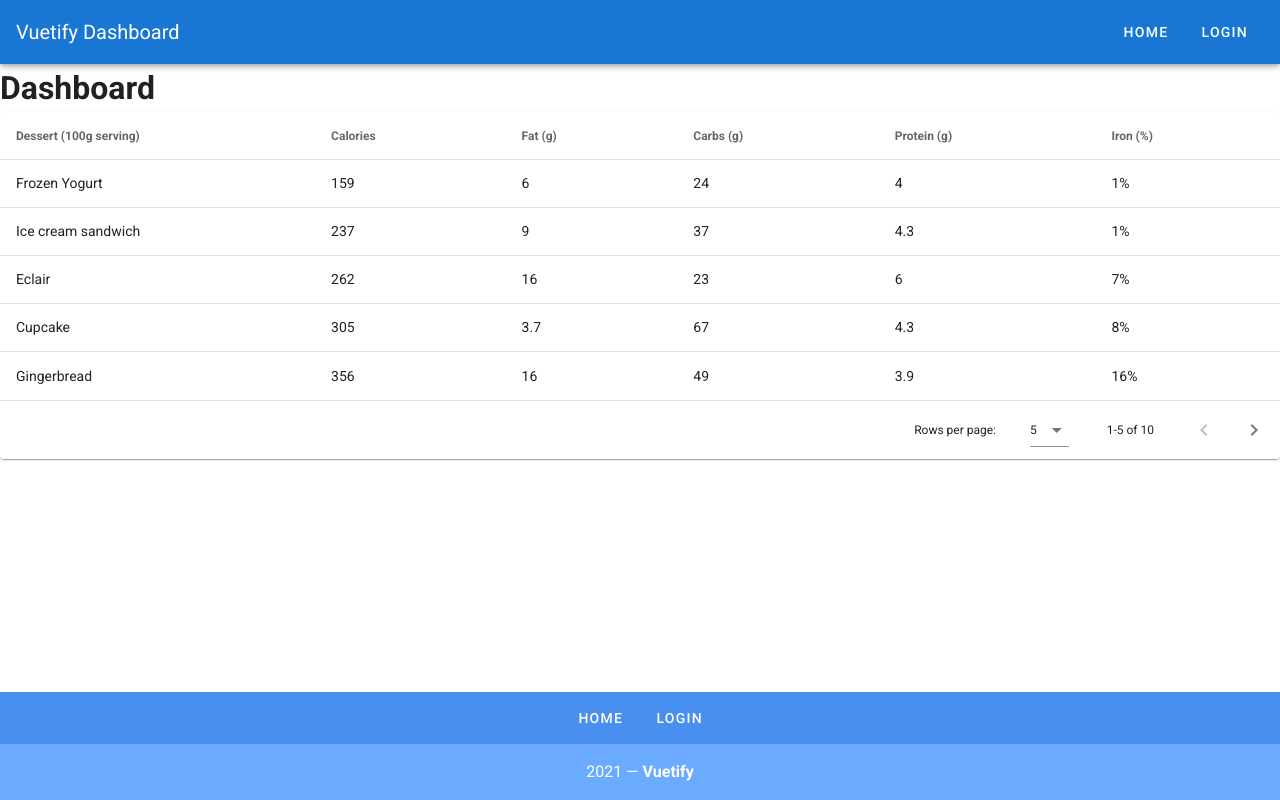
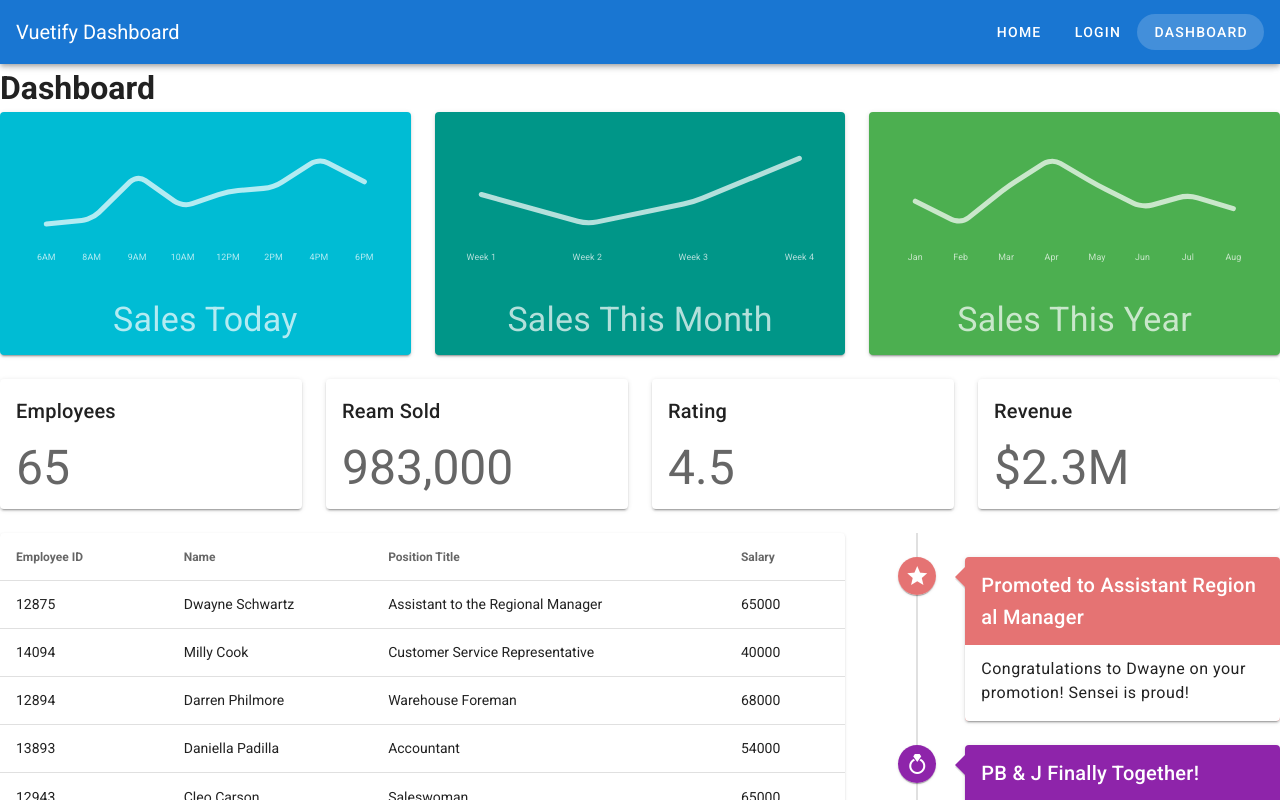
Before and after one commit to geosav/vuetify-dashboard, a Vue app: page /dashboard in a window 1280 px wide. Shown: the top 800 px of the page. Built offline with nearby package versions, Linux system fonts and the light colour scheme.

Commit message:
Added layout grid system and some components.

```diff
--- a/src/App.vue
+++ b/src/App.vue
@@ -50,6 +50,10 @@
       {
         label: 'Login',
         url: '/login'
+      },
+      {
+        label: 'Dashboard',
+        url: '/dashboard'
       }
     ]
   }),
--- /dev/null
+++ b/src/components/EmployeesTable.vue
@@ -0,0 +1,42 @@
+<template>
+  <v-data-table
+    :headers="headers"
+    :items="employees"
+    :items-per-page="5"
+    class="elevation-1"
+    @click:row="selectRow"
+    :multi-sort="true"
+  ></v-data-table>
+</template>
+
+<script>
+export default {
+  name: 'EmployeesTable',
+  props: {
+    employees: {
+      type: Array,
+      required: true
+    }
+  },
+  data: () => ({
+    headers: [
+      { text: 'Employee ID', value: 'id' },
+      { text: 'Name', value: 'name' },
+      { text: 'Position Title', value: 'title' },
+      { text: 'Salary', value: 'salary' }
+    ]
+  }),
+  methods: {
+    selectRow(event) {
+      const employee = {
+        name: event.name,
+        title: event.title
+      }
+
+      this.$emit('select-employee', employee)
+    }
+  }
+}
+</script>
+
+<style lang="scss" scoped></style>
--- /dev/null
+++ b/src/components/EventTimeline.vue
@@ -0,0 +1,34 @@
+<template>
+  <v-timeline align-top :dense="true">
+    <v-timeline-item
+      v-for="(item, i) in timeline"
+      :key="i"
+      :color="item.color"
+      :icon="item.icon"
+      fill-dot
+    >
+      <v-card :color="item.color" dark>
+        <v-card-title class="title pt-3 pb-3">
+          <h3 class="title">{{ item.title }}</h3>
+        </v-card-title>
+        <v-card-text class="white text--primary">
+          <p class="pt-3 body-1 mb-0">
+            {{ item.text }}
+          </p>
+        </v-card-text>
+      </v-card>
+    </v-timeline-item>
+  </v-timeline>
+</template>
+
+<script>
+export default {
+  name: 'EventTimeline',
+  props: {
+    timeline: {
+      type: Array,
+      required: true
+    }
+  }
+}
+</script>
--- /dev/null
+++ b/src/components/SalesGraph.vue
@@ -0,0 +1,31 @@
+<template>
+  <v-card :color="sale.color" dark>
+    <v-card-text>
+      <v-sparkline
+        :value="sale.sales"
+        :labels="sale.labels"
+        color="rgba(255, 255, 255, .7)"
+        height="100"
+        padding="24"
+        stroke-linecap="round"
+        smooth
+      />
+    </v-card-text>
+
+    <v-card-text class="text-center">
+      <div class="display-1">{{ sale.title }}</div>
+    </v-card-text>
+  </v-card>
+</template>
+
+<script>
+export default {
+  name: 'SalesGraph',
+  props: {
+    sale: {
+      type: Object,
+      required: true
+    }
+  }
+}
+</script>
--- /dev/null
+++ b/src/components/StatisticCard.vue
@@ -0,0 +1,20 @@
+<template>
+  <v-card>
+    <v-card-title>{{ statistic.title }}</v-card-title>
+    <v-card-text class="display-2">{{ statistic.value }}</v-card-text>
+  </v-card>
+</template>
+
+<script>
+export default {
+  name: 'StatisticCard',
+  props: {
+    statistic: {
+      type: Object,
+      required: true
+    }
+  }
+}
+</script>
+
+<style lang="scss" scoped></style>
--- /dev/null
+++ b/src/data/employees.json
@@ -0,0 +1,152 @@
+[
+  {
+    "id": 12875,
+    "name": "Dwayne Schwartz",
+    "title": "Assistant to the Regional Manager",
+    "salary": 65000
+  },
+  {
+    "id": 14094,
+    "name": "Milly Cook",
+    "title": "Customer Service Representative",
+    "salary": 40000
+  },
+  {
+    "id": 12894,
+    "name": "Darren Philmore",
+    "title": "Warehouse Foreman",
+    "salary": 68000
+  },
+  {
+    "id": 13893,
+    "name": "Daniella Padilla",
+    "title": "Accountant",
+    "salary": 54000
+  },
+  {
+    "id": 12943,
+    "name": "Cleo Carson",
+    "title": "Saleswoman",
+    "salary": 65000
+  },
+  {
+    "id": 19523,
+    "name": "Evangeline Blake",
+    "title": "Saleswoman",
+    "salary": 65000
+  },
+  {
+    "id": 18349,
+    "name": "Tory Henderson",
+    "title": "Human Resources Representative",
+    "salary": 60000
+  },
+  {
+    "id": 11853,
+    "name": "Max Scarn",
+    "title": "Regional Manager",
+    "salary": 70000
+  },
+  {
+    "id": 14821,
+    "name": "Daniella Padilla",
+    "title": "Secretary",
+    "salary": 45000
+  },
+  {
+    "id": 15834,
+    "name": "Felix Mendez",
+    "title": "Salesman",
+    "salary": 65000
+  },
+  {
+    "id": 84363,
+    "name": "Kurt Peck",
+    "title": "Salesman",
+    "salary": 65000
+  },
+  {
+    "id": 83724,
+    "name": "Hayley Santos",
+    "title": "Accountant",
+    "salary": 54000
+  },
+  {
+    "id": 38542,
+    "name": "Hannah Lamb",
+    "title": "Saleswoman",
+    "salary": 65000
+  },
+  {
+    "id": 84624,
+    "name": "Melanie Jensen",
+    "title": "Saleswoman",
+    "salary": 65000
+  },
+  {
+    "id": 96825,
+    "name": "Tianna Dorsey",
+    "title": "Intern",
+    "salary": 30000
+  },
+  {
+    "id": 48235,
+    "name": "Stan Zuniga",
+    "title": "Salesman",
+    "salary": 65000
+  },
+  {
+    "id": 27937,
+    "name": "Robert Lambert",
+    "title": "Accountant",
+    "salary": 54000
+  },
+  {
+    "id": 43820,
+    "name": "Saskia Hubbard",
+    "title": "Saleswoman",
+    "salary": 65000
+  },
+  {
+    "id": 10053,
+    "name": "Katy Harrington",
+    "title": "Saleswoman",
+    "salary": 65000
+  },
+  {
+    "id": 43289,
+    "name": "Lottie Noble",
+    "title": "Intern",
+    "salary": 30000
+  },
+  {
+    "id": 12476,
+    "name": "Khadijah Clayton",
+    "title": "Salesman",
+    "salary": 65000
+  },
+  {
+    "id": 75313,
+    "name": "Bailey Norton",
+    "title": "Accountant",
+    "salary": 54000
+  },
+  {
+    "id": 86321,
+    "name": "Aliyah McKinney",
+    "title": "Saleswoman",
+    "salary": 65000
+  },
+  {
+    "id": 12363,
+    "name": "Caroline Mayer",
+    "title": "Saleswoman",
+    "salary": 65000
+  },
+  {
+    "id": 87542,
+    "name": "Ryan Johnson",
+    "title": "Intern",
+    "salary": 30000
+  }
+]
--- /dev/null
+++ b/src/data/sales.json
@@ -0,0 +1,20 @@
+[
+  {
+    "title": "Sales Today",
+    "sales": [423, 446, 675, 510, 590, 610, 760, 639],
+    "color": "cyan",
+    "labels": ["6AM", "8AM", "9AM", "10AM", "12PM", "2PM", "4PM", "6PM"]
+  },
+  {
+    "title": "Sales This Month",
+    "sales": [325, 123, 273, 573],
+    "color": "teal",
+    "labels": ["Week 1", "Week 2", "Week 3", "Week 4"]
+  },
+  {
+    "title": "Sales This Year",
+    "sales": [746, 415, 943, 1372, 983, 651, 837, 639],
+    "color": "green",
+    "labels": ["Jan", "Feb", "Mar", "Apr", "May", "Jun", "Jul", "Aug"]
+  }
+]
--- /dev/null
+++ b/src/data/statistics.json
@@ -0,0 +1,18 @@
+[
+  {
+    "title": "Employees",
+    "value": "65"
+  },
+  {
+    "title": "Ream Sold",
+    "value": "983,000"
+  },
+  {
+    "title": "Rating",
+    "value": "4.5"
+  },
+  {
+    "title": "Revenue",
+    "value": "$2.3M"
+  }
+]
--- /dev/null
+++ b/src/data/timeline.json
@@ -0,0 +1,26 @@
+[
+  {
+    "color": "red lighten-2",
+    "icon": "mdi-star",
+    "title": "Promoted to Assistant Regional Manager",
+    "text": "Congratulations to Dwayne on your promotion! Sensei is proud!"
+  },
+  {
+    "color": "purple darken-1",
+    "icon": "mdi-ring",
+    "title": "PB & J Finally Together!",
+    "text": "Max Scarn here with a personal congratulations to the happy couple!"
+  },
+  {
+    "color": "green lighten-1",
+    "icon": "mdi-balloon",
+    "title": "Welcome Back to the Temp!",
+    "text": "Sorry about what happened at corporate, but I am glad you are back! - Max"
+  },
+  {
+    "color": "indigo",
+    "icon": "mdi-gift",
+    "title": "Reminder: Secret Santa Rules",
+    "text": "The maximum spending amount is $20. No iPods allowed."
+  }
+]
--- a/src/views/Dashboard.vue
+++ b/src/views/Dashboard.vue
@@ -2,23 +2,31 @@
   <div>
     <h1>Dashboard</h1>
 
-    <v-data-table
-      :headers="headers"
-      :items="desserts"
-      :items-per-page="5"
-      class="elevation-1"
-      @click:row="selectRow"
-    ></v-data-table>
+    <v-row>
+      <v-col v-for="sale in sales" :key="`${sale.title}`">
+        <SalesGraph :sale="sale" />
+      </v-col>
+    </v-row>
 
-    <v-snackbar
-      v-model="snackbar"
-    >
-      You have selected {{ currentItem }}
-      <v-btn
-        color="pink"
-        text
-        @click="snackbar = false"
-      >
+    <v-row>
+      <v-col v-for="statistic in statistics" :key="`${statistic.title}`">
+        <StatisticCard :statistic="statistic" />
+      </v-col>
+    </v-row>
+
+    <v-row>
+      <v-col cols="8">
+        <EmployeesTable :employees="employees" @select-employee="setEmployee" />
+      </v-col>
+      <v-col cols="4">
+        <EventTimeline :timeline="timeline" />
+      </v-col>
+    </v-row>
+
+    <v-snackbar v-model="snackbar">
+      You have selected {{ selectedEmployee.name }},
+      {{ selectedEmployee.title }}
+      <v-btn color="pink" text @click="snackbar = false">
         Close
       </v-btn>
     </v-snackbar>
@@ -26,112 +34,42 @@
 </template>
 
 <script>
+import EmployeesTable from '../components/EmployeesTable'
+import EventTimeline from '../components/EventTimeline'
+import SalesGraph from '../components/SalesGraph'
+import StatisticCard from '../components/StatisticCard'
+
+import employeesData from '../data/employees.json'
+import timelineData from '../data/timeline.json'
+import salesData from '../data/sales.json'
+import statisticsData from '../data/statistics.json'
+
 export default {
-  data () {
+  name: 'DashboardPage',
+  components: {
+    EmployeesTable,
+    EventTimeline,
+    SalesGraph,
+    StatisticCard
+  },
+  data() {
     return {
+      employees: employeesData,
+      sales: salesData,
+      selectedEmployee: {
+        name: '',
+        title: ''
+      },
       snackbar: false,
-      currentItem: '',
-      headers: [
-        {
-          text: 'Dessert (100g serving)',
-          align: 'start',
-          sortable: false,
-          value: 'name',
-        },
-        { text: 'Calories', value: 'calories' },
-        { text: 'Fat (g)', value: 'fat' },
-        { text: 'Carbs (g)', value: 'carbs' },
-        { text: 'Protein (g)', value: 'protein' },
-        { text: 'Iron (%)', value: 'iron' },
-      ],
-      desserts: [
-        {
-          name: 'Frozen Yogurt',
-          calories: 159,
-          fat: 6.0,
-          carbs: 24,
-          protein: 4.0,
-          iron: '1%',
-        },
-        {
-          name: 'Ice cream sandwich',
-          calories: 237,
-          fat: 9.0,
-          carbs: 37,
-          protein: 4.3,
-          iron: '1%',
-        },
-        {
-          name: 'Eclair',
-          calories: 262,
-          fat: 16.0,
-          carbs: 23,
-          protein: 6.0,
-          iron: '7%',
-        },
-        {
-          name: 'Cupcake',
-          calories: 305,
-          fat: 3.7,
-          carbs: 67,
-          protein: 4.3,
-          iron: '8%',
-        },
-        {
-          name: 'Gingerbread',
-          calories: 356,
-          fat: 16.0,
-          carbs: 49,
-          protein: 3.9,
-          iron: '16%',
-        },
-        {
-          name: 'Jelly bean',
-          calories: 375,
-          fat: 0.0,
-          carbs: 94,
-          protein: 0.0,
-          iron: '0%',
-        },
-        {
-          name: 'Lollipop',
-          calories: 392,
-          fat: 0.2,
-          carbs: 98,
-          protein: 0,
-          iron: '2%',
-        },
-        {
-          name: 'Honeycomb',
-          calories: 408,
-          fat: 3.2,
-          carbs: 87,
-          protein: 6.5,
-          iron: '45%',
-        },
-        {
-          name: 'Donut',
-          calories: 452,
-          fat: 25.0,
-          carbs: 51,
-          protein: 4.9,
-          iron: '22%',
-        },
-        {
-          name: 'KitKat',
-          calories: 518,
-          fat: 26.0,
-          carbs: 65,
-          protein: 7,
-          iron: '6%',
-        },
-      ],
+      statistics: statisticsData,
+      timeline: timelineData
     }
   },
   methods: {
-    selectRow(event) {
+    setEmployee(event) {
       this.snackbar = true
-      this.currentItem = event.name
+      this.selectedEmployee.name = event.name
+      this.selectedEmployee.title = event.title
     }
   }
 }
```
